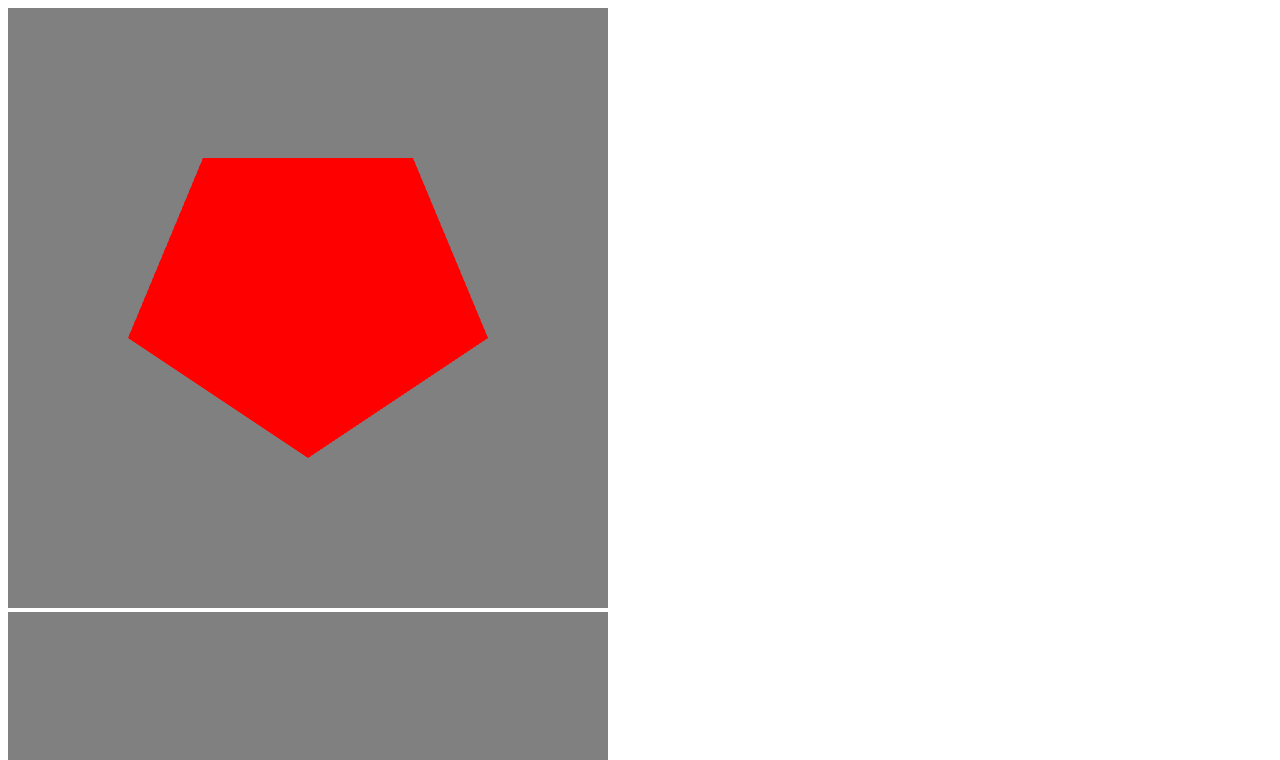
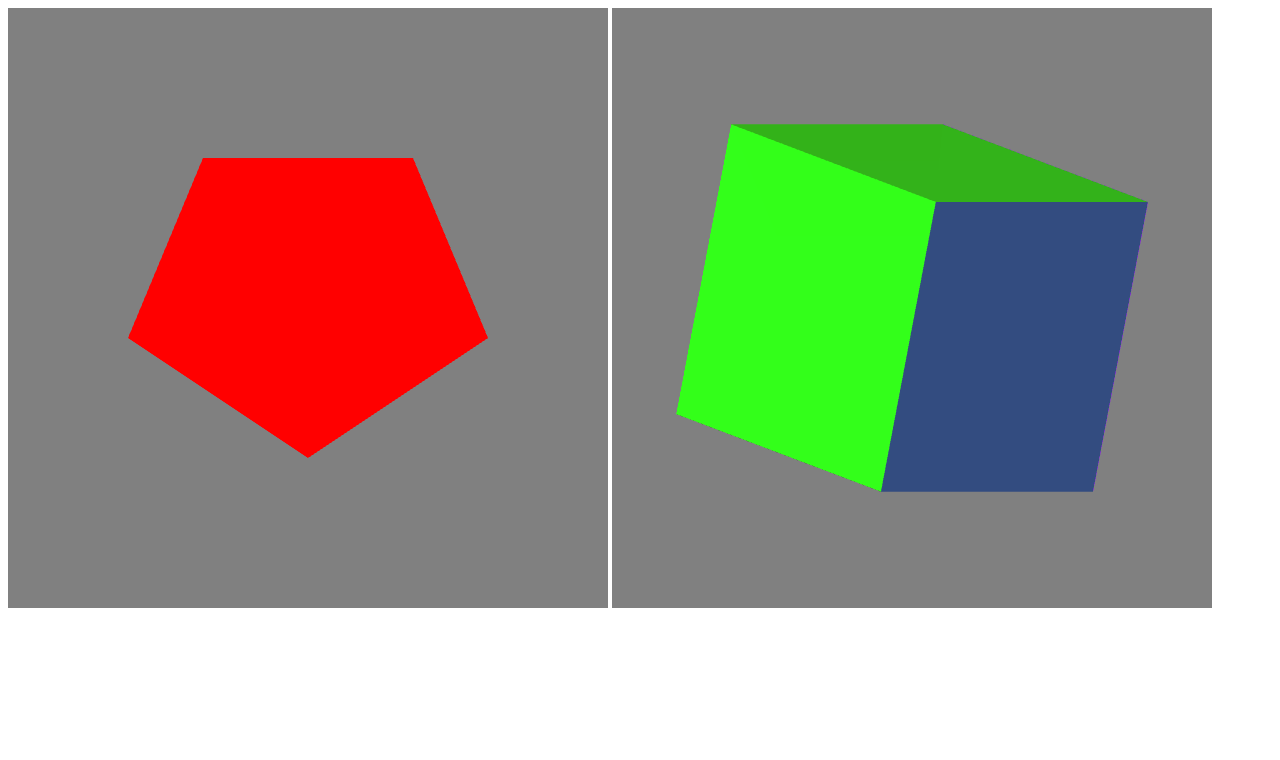
Before and after one commit to tigranftp/webGL2, a plain HTML site: page index.html in a window 1280 px wide. Shown: the top 760 px of the page. Drawn offline with Linux system fonts and the light colour scheme.

Commit message:
added cube

```diff
--- a/index.html
+++ b/index.html
@@ -7,9 +7,9 @@
 </head>
 
 <body>
-    <canvas id="triangleCanvas" width="600" height="600"></canvas>
-    <br>
-    <canvas id="squareCanvas" width="600" height="600"></canvas>
+    <canvas id="polygonCanvas" width="600" height="600"></canvas>
+    <canvas id="cubeCanvas" width="600" height="600"></canvas>
+    <script src="src/gl-matrix.js"></script>
     <script src="src/index.js"></script>
 </body>
 </html>
--- a/src/index.js
+++ b/src/index.js
@@ -2,9 +2,8 @@ function initWebGL(canvas) {
     gl = null;
     try { // Попытаться получить стандартный контекст.
 // Если не получится, попробовать получить экспериментальный.
-		gl =  canvas.getContext("webgl2")  || canvas.getContext("webgl") || canvas.getContext("experimentalwebgl");
-	}
-	catch(e) {
+        gl = canvas.getContext("webgl2") || canvas.getContext("webgl") || canvas.getContext("experimentalwebgl");
+    } catch (e) {
         console.log(e.toString())
     }
 // Если мы не получили контекст GL, завершить работу
@@ -17,32 +16,26 @@ function initWebGL(canvas) {
     return gl;
 }
 
+
 const vsSource =
-	[
-		'precision mediump float;',
-		'',
-		'attribute vec2 vertPosition;',
-		'attribute vec3 vertColor;',
-		'varying vec3 fragColor;',
-		'',
-		'void main()',
-		'{',
-		'  fragColor = vertColor;',
-		'  gl_Position = vec4(vertPosition, 0.0, 1.0);',
+    'attribute vec3 vertPosition;\n' +
+    'attribute vec3 vertColor;\n' +
+    'varying vec3 fragColor;\n' +
+    'varying vec3 fragPosition;\n' +
+    'uniform mat4 mWorld;\n' +
+    'void main()\n' +
+    '{\n' +
+    '  fragColor = vertColor;\n' +
+    '  fragPosition = vertPosition;\n' +
+    '  gl_Position = mWorld * vec4(vertPosition, 1.0);\n' +
     '}'
-	].join('\n');
 
-const fsSource =
-	[
-		'precision mediump float;',
-		'',
-		'varying vec3 fragColor;',
-		'void main()',
-		'{',
-		'  gl_FragColor = vec4(fragColor, 1.0);',
+const fsSource = 'precision mediump float;\n' +
+    'varying vec3 fragColor;\n' +
+    'void main()\n' +
+    '{\n' +
+    '  gl_FragColor = vec4(fragColor, 1.0);\n' +
     '}'
-	].join('\n');
-
 
 function loadShader(gl, type, source) {
     const shader = gl.createShader(type);
@@ -77,7 +70,7 @@ function initShaderProgram(gl, vsSource, fsSource) {
 }
 
 
-canva = document.getElementById("triangleCanvas")
+canva = document.getElementById("polygonCanvas")
 initWebGL(canva)
 if (gl) { // продолжать только если WebGL доступен и работает
 // Устанавливаем размер вьюпорта
@@ -89,23 +82,22 @@ if (gl) { // продолжать только если WebGL доступен
 // определяет работу буфера глубины: более ближние объекты перекрывают дальние
     gl.depthFunc(gl.LEQUAL);
 // очистить буфер цвета и буфер глубины
-	gl.clear(gl.COLOR_BUFFER_BIT|gl.DEPTH_BUFFER_BIT);
+    gl.clear(gl.COLOR_BUFFER_BIT | gl.DEPTH_BUFFER_BIT);
 }
 
 
-function initBuffersPolygon()
-{
+function initBuffersPolygon() {
     let triangleVerticesBuffer = gl.createBuffer();
     gl.bindBuffer(gl.ARRAY_BUFFER, triangleVerticesBuffer);
 
     let vertices =
         [
-			0.0, 0.0, 0.0,  1.0, 0.0, 0.0,
+            0.0, 0.0, 0.0, 1.0, 0.0, 0.0,
             -0.6, -0.1, 0.0, 1.0, 0.0, 0.0,
             0.0, -0.5, 0.0, 1.0, 0.0, 0.0,
-			-0.35, 0.5, 0.0, 1.0, 0.0, 0.0 ,
-			0.35, 0.5, 0.0, 1.0, 0.0, 0.0 ,
-			0.6, -0.1, 0.0, 1.0, 0.0, 0.0 ,
+            -0.35, 0.5, 0.0, 1.0, 0.0, 0.0,
+            0.35, 0.5, 0.0, 1.0, 0.0, 0.0,
+            0.6, -0.1, 0.0, 1.0, 0.0, 0.0,
             0.0, -0.5, 0.0, 1.0, 0.0, 0.0,
             0.0, 0.0, 0.0, 1.0, 0.0, 0.0,
         ];
@@ -113,33 +105,6 @@ function initBuffersPolygon()
     gl.bufferData(gl.ARRAY_BUFFER, new Float32Array(vertices), gl.STATIC_DRAW);
 }
 
-function initBuffersSquare() {
-	let squareVerticesBuffer = gl.createBuffer();
-	gl.bindBuffer(gl.ARRAY_BUFFER, squareVerticesBuffer);
-	let vertices = [
-		-0.5, 0.5,
-		0.5, 0.5,
-		-0.5, -0.5,
-		0.5, 0.5,
-		-0.5, -0.5,
-		0.5, -0.5,
-	];
-	gl.bufferData(gl.ARRAY_BUFFER, new Float32Array(vertices), gl.STATIC_DRAW);
-	gl.vertexAttribPointer(vertexPositionAttribute, 2, gl.FLOAT, false, 0, 0);
-	let colors = [
-		1.0, 0.0, 0.0,
-		1.0, 0.0, 0.0,
-		1.0, 0.0, 0.0,
-		0.0, 0.0, 1.0,
-		0.0, 0.0, 1.0,
-		0.0, 0.0, 1.0,
-	];
-	let colorsBuffer = gl.createBuffer();
-	gl.bindBuffer(gl.ARRAY_BUFFER, colorsBuffer);
-	gl.bufferData(gl.ARRAY_BUFFER, new Float32Array(colors), gl.STATIC_DRAW);
-	gl.vertexAttribPointer(vertColorAttribute, 3, gl.FLOAT, false, 0, 0);
-
-}
 
 const shaderProgram = initShaderProgram(gl, vsSource, fsSource);
 initBuffersPolygon()
@@ -148,20 +113,26 @@ let vertColorAttribute = gl.getAttribLocation(shaderProgram, "vertColor");
 gl.enableVertexAttribArray(vertexPositionAttribute);
 gl.enableVertexAttribArray(vertColorAttribute);
 gl.useProgram(shaderProgram);
-drawScenePolygon()
 
-function drawScenePolygon() {
-	gl.vertexAttribPointer(vertexPositionAttribute, 3, gl.FLOAT, false, 6*Float32Array.BYTES_PER_ELEMENT, 0);
-	gl.vertexAttribPointer(vertColorAttribute, 3, gl.FLOAT, false, 6*Float32Array.BYTES_PER_ELEMENT, 3*Float32Array.BYTES_PER_ELEMENT);
-	gl.drawArrays(gl.TRIANGLE_STRIP, 0, 100);
-}
+gl.vertexAttribPointer(vertexPositionAttribute, 3, gl.FLOAT, false, 6 * Float32Array.BYTES_PER_ELEMENT, 0);
+gl.vertexAttribPointer(vertColorAttribute, 3, gl.FLOAT, false, 6 * Float32Array.BYTES_PER_ELEMENT, 3 * Float32Array.BYTES_PER_ELEMENT);
+
+let matWorldUniformLocation = gl.getUniformLocation(shaderProgram, 'mWorld');
+
+let worldMatrix = new Float32Array(16);
+glMatrix.mat4.identity(worldMatrix);
+
+gl.uniformMatrix4fv(matWorldUniformLocation, gl.FALSE, worldMatrix);
+
+gl.drawArrays(gl.TRIANGLE_STRIP, 0, 7);
 
 
-//ПОВТОР ДЛЯ КВАДРАТА
+// ============== Cube =============
 
-canva = document.getElementById("squareCanvas")
-initWebGL(canva)
-if (gl) { // продолжать только если WebGL доступен и работает
+let canvas2 = document.getElementById("cubeCanvas");
+initWebGL(canvas2)
+if (gl)
+{ // продолжать только если WebGL доступен и работает
     // Устанавливаем размер вьюпорта
     gl.viewport(0, 0, gl.canvas.width, gl.canvas.height);
     // установить в качестве цвета очистки буфера цвета черный, полная непрозрачность
@@ -173,13 +144,101 @@ if (gl) { // продолжать только если WebGL доступен
     // очистить буфер цвета и буфер глубины
     gl.clear(gl.COLOR_BUFFER_BIT|gl.DEPTH_BUFFER_BIT);
 }
+function initBuffersCube()
+{
+    let squareVerticesBuffer = gl.createBuffer();
+    gl.bindBuffer(gl.ARRAY_BUFFER, squareVerticesBuffer);
 
+    let vertices =
+        [ // X, Y, Z           R, G, B
+            // Front
+            -0.5, -0.5, -0.5,   0.5, 0.5, 0.5, // 3
+            -0.5, 0.5, -0.5,    0.5, 0.5, 0.5, // 1
+            0.5, 0.5, -0.5,     0.5, 0.5, 0.5, // 2
 
-const shaderProgramSquare = initShaderProgram(gl, vsSource, fsSource);
-initBuffersSquare()
-vertexPositionAttribute = gl.getAttribLocation(shaderProgramSquare, "vertPosition");
-vertColorAttribute = gl.getAttribLocation(shaderProgramSquare, "vertColor");
+            -0.5, -0.5, -0.5,   0.5, 0.5, 0.5, // 3
+            0.5, 0.5, -0.5,     0.5, 0.5, 0.5, // 2
+            0.5, -0.5, -0.5,     0.5, 0.5, 0.5, // 4
+
+            // Top
+            -0.5, 0.5, -0.5,    0.2, 0.7, 0.1, // 1
+            -0.5, 0.5, 0.5,    0.2, 0.7, 0.1, // 5
+            0.5, 0.5, 0.5,     0.2, 0.7, 0.1, // 6
+
+            -0.5, 0.5, -0.5,    0.2, 0.7, 0.1, // 1
+            0.5, 0.5, -0.5,     0.2, 0.7, 0.1, // 2
+            0.5, 0.5, 0.5,     0.2, 0.7, 0.1, // 6
+
+            // Bottom
+            -0.5, -0.5, -0.5,   0.1, 0.5, 0.0, // 3
+            0.5, -0.5, 0.5,     0.1, 0.5, 0.0, // 8
+            0.5, -0.5, -0.5,     0.1, 0.5, 0.0, // 4
+
+            -0.5, -0.5, -0.5,   0.1, 0.5, 0.0, // 3
+            0.5, -0.5, 0.5,     0.1, 0.5, 0.0, // 8
+            -0.5, -0.5, 0.5,   0.1, 0.5, 0.0, // 7
+
+            // Left
+            -0.5, -0.5, -0.5,   0.5, 0.0, 1.0, // 3
+            -0.5, 0.5, -0.5,    0.5, 0.0, 1.0, // 1
+            -0.5, -0.5, 0.5,   0.5, 0.0, 1.0, // 7
+
+            -0.5, 0.5, 0.5,    0.5, 0.0, 1.0, // 5
+            -0.5, 0.5, -0.5,    0.5, 0.0, 1.0, // 1
+            -0.5, -0.5, 0.5,   0.5, 0.0, 1.0, // 7
+
+            //Right
+            0.5, 0.5, -0.5,     0.2, 1.0, 0.1, // 2
+            0.5, -0.5, 0.5,     0.2, 1.0, 0.1, // 8
+            0.5, -0.5, -0.5,     0.2, 1.0, 0.1, // 4
+
+            0.5, 0.5, -0.5,     0.2, 1.0, 0.1, // 2
+            0.5, -0.5, 0.5,     0.2, 1.0, 0.1, // 8
+            0.5, 0.5, 0.5,     0.2, 1.0, 0.1, // 6
+
+            //Back
+            -0.5, 0.5, 0.5,    0.2, 0.3, 0.5, // 5
+            0.5, 0.5, 0.5,     0.2, 0.3, 0.5, // 6
+            -0.5, -0.5, 0.5,   0.2, 0.3, 0.5, // 7
+
+            0.5, -0.5, 0.5,     0.2, 0.3, 0.5, // 8
+            0.5, 0.5, 0.5,     0.2, 0.3, 0.5, // 6
+            -0.5, -0.5, 0.5,   0.2, 0.3, 0.5, // 7
+        ];
+
+    gl.bufferData(gl.ARRAY_BUFFER, new Float32Array(vertices), gl.STATIC_DRAW);
+}
+
+const shaderProgramCube = initShaderProgram(gl, vsSource, fsSource);
+
+initBuffersCube()
+vertexPositionAttribute = gl.getAttribLocation(shaderProgramCube, "vertPosition");
+vertColorAttribute = gl.getAttribLocation(shaderProgramCube, "vertColor");
 gl.enableVertexAttribArray(vertexPositionAttribute);
 gl.enableVertexAttribArray(vertColorAttribute);
-gl.useProgram(shaderProgramSquare);
-gl.drawArrays(gl.TRIANGLES, 0, 6);
+gl.useProgram(shaderProgramCube);
+
+matWorldUniformLocation = gl.getUniformLocation(shaderProgramCube, 'mWorld');
+
+worldMatrix = new Float32Array(16);
+glMatrix.mat4.identity(worldMatrix);
+
+gl.uniformMatrix4fv(matWorldUniformLocation, gl.FALSE, worldMatrix);
+
+let xRotationMatrix = new Float32Array(16);
+let yRotationMatrix = new Float32Array(16);
+
+var identityMatrix = new Float32Array(16);
+glMatrix.mat4.identity(identityMatrix);
+var angle = 0.25 * Math.PI;
+glMatrix.mat4.rotate(yRotationMatrix, identityMatrix, angle * 3, [0, 1, 0]);
+glMatrix.mat4.rotate(xRotationMatrix, identityMatrix, angle / 3, [1, 0, 0]);
+glMatrix.mat4.mul(worldMatrix, yRotationMatrix, xRotationMatrix);
+gl.uniformMatrix4fv(matWorldUniformLocation, gl.FALSE, worldMatrix);
+
+gl.vertexAttribPointer(vertexPositionAttribute, 3, gl.FLOAT, false, 6*Float32Array.BYTES_PER_ELEMENT, 0);
+gl.vertexAttribPointer(vertColorAttribute, 3, gl.FLOAT, false, 6*Float32Array.BYTES_PER_ELEMENT, 3*Float32Array.BYTES_PER_ELEMENT);
+
+gl.clear(gl.DEPTH_BUFFER_BIT | gl.COLOR_BUFFER_BIT);
+
+gl.drawArrays(gl.TRIANGLES, 0, 36);
```
Lines whose indentation alone changed are shown as unchanged.
